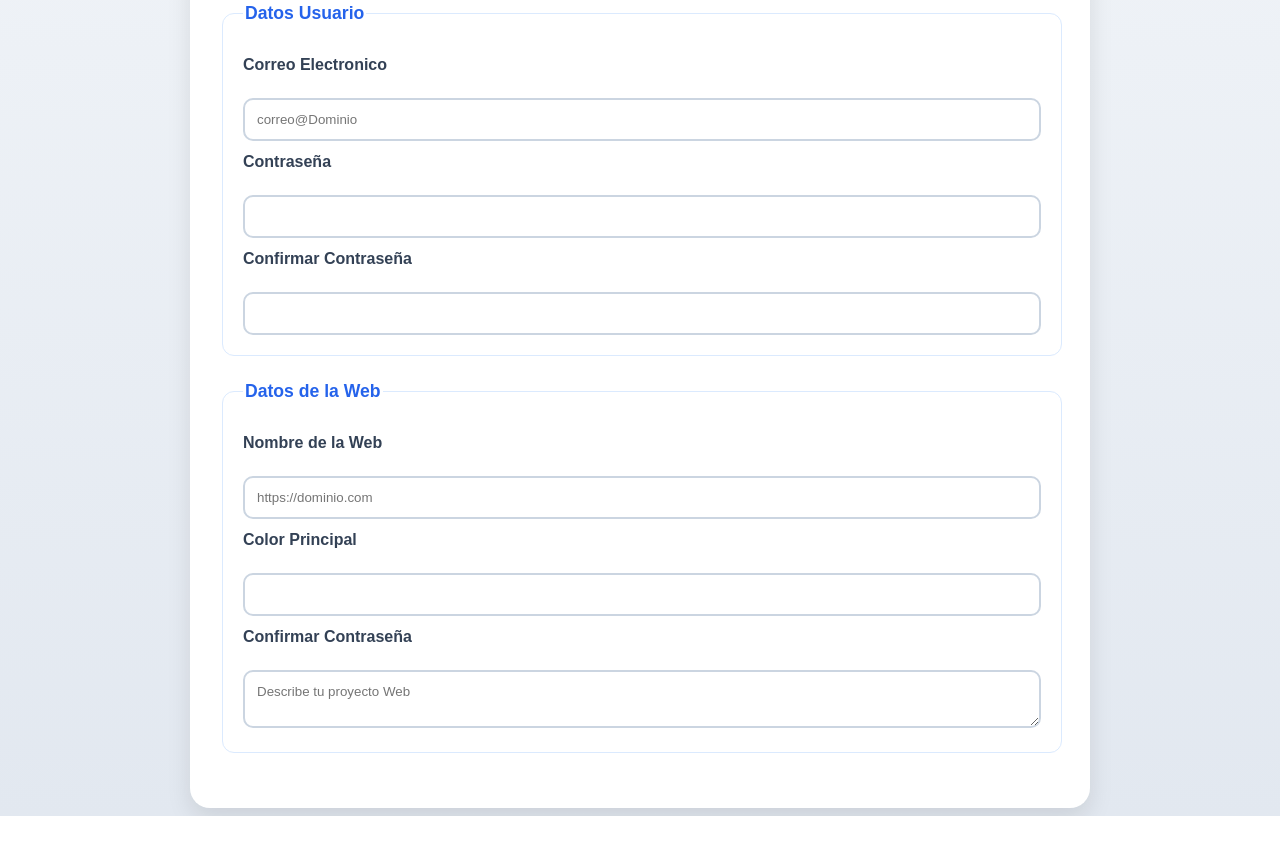
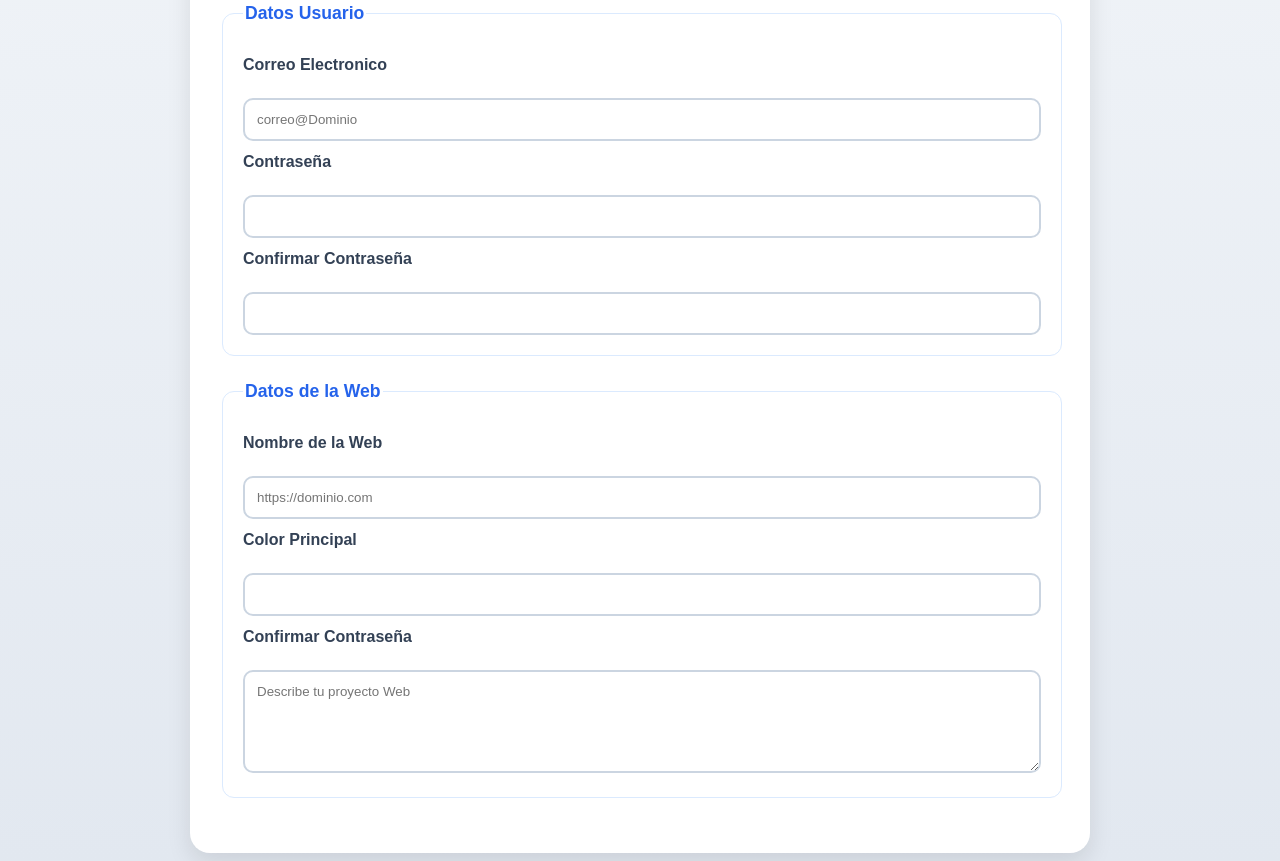
Before and after one commit to Revan115x/Interfaces, a plain HTML site: page Formulario/form.html in a window 1280 px wide. Shown: the part 715-1576 px from the top of the page. Before the commit the page ends 1531 px from the top, so only its background shows below. Drawn offline with Linux system fonts and the light colour scheme.

Commit message:
Actualización automática

```diff
--- a/Formulario/form.html
+++ b/Formulario/form.html
@@ -63,7 +63,7 @@
             <input type="color " required><br>
 
             <label for="">Confirmar Contraseña</label><br>
-            <textarea name="" id="" placeholder="Describe tu proyecto Web"></textarea>
+            <textarea name="" id="" placeholder="Describe tu proyecto Web" rows="5"></textarea>
 
         </fieldset>
 
```
